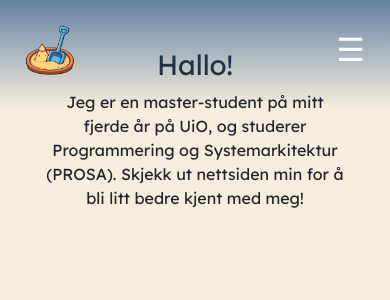
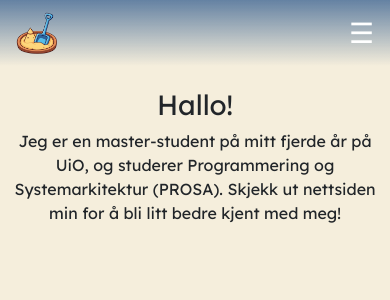
Before and after one commit to mathias1601/Sandbox, a React (Vite) app: page /#/Home in a window 390 px wide. Shown: the top 300 px of the page. Built offline with nearby package versions, Linux system fonts and the light colour scheme.

Commit message:
optimize styling for mobile or smaller view

```diff
--- a/src/App.css
+++ b/src/App.css
@@ -1,10 +1,10 @@
 .main {
-  margin-top: 5%;
+  margin-top: 5rem;
 }
 
 #root {
-  height: 100vh;
-  width: 100vw;
+  min-height: 100vh;
+  width: 100%;
   overflow: auto;
   margin: 0 auto;
   padding: 2rem;
@@ -71,3 +71,29 @@ body {
 .read-the-docs {
   color: #888;
 }
+
+/* For mobile */
+
+@media (max-width: 900px) {
+  .main {
+    margin-top: 5.5rem;
+  }
+
+  #root {
+    padding: 1rem;
+  }
+
+  .card {
+    padding: 1.25em;
+  }
+}
+
+@media (max-width: 480px) {
+  .main {
+    margin-top: 4.75rem;
+  }
+
+  #root {
+    padding: 0.75rem;
+  }
+}
--- a/src/css/games.css
+++ b/src/css/games.css
@@ -1,12 +1,13 @@
 .games_display_banner {
     width: 60%;
+    max-width: 760px;
     align-items: center;
-    display: inline-block;
+    display: block;
     position: relative;
     flex-direction: column;
     border: 3px solid black;
     border-radius: 20px;
-    margin-bottom: 40px;
+    margin: 0 auto 40px;
     transition: transform .2s;
 }
 
@@ -17,9 +18,32 @@
 
 .games_banner {
     width: 100%;
-    border-radius: 20px;
+    border-radius: 16px;
 }
 
 .games_display_banner:hover {
     transform: scale(1.1);
 }
+
+/* For mobile */
+
+@media (max-width: 900px) {
+    .games_display_banner {
+        width: min(100%, 680px);
+        margin-bottom: 1.25rem;
+    }
+
+    .games_display_banner:hover {
+        transform: none;
+    }
+}
+
+@media (max-width: 480px) {
+    .games_display_banner {
+        border-radius: 12px;
+    }
+
+    .games_banner {
+        border-radius: 10px;
+    }
+}
--- a/src/css/home.css
+++ b/src/css/home.css
@@ -1,5 +1,5 @@
 .intro-container {
-    margin-top: 5%;
+    margin-top: 2rem;
 }
 
 .introText {
@@ -7,3 +7,17 @@
     margin: 0 auto;
     text-align: center;
 }
+
+/* For mobile */
+
+@media (max-width: 900px) {
+    .introText {
+        max-width: min(800px, 100%);
+    }
+}
+
+@media (max-width: 480px) {
+    .intro-container {
+        margin-top: 1rem;
+    }
+}
--- a/src/css/navbar.css
+++ b/src/css/navbar.css
@@ -3,20 +3,18 @@
 .custom-navbar-button {
     border: none;
     border-bottom: 0.188rem solid transparent;
-    padding: 0.625rem 3.125rem;
+    padding: 0.625rem clamp(1rem, 4vw, 3.125rem);
     transition: border-bottom 0.5s ease;
     background-color: transparent;
     color: white;
-    font-size: 20px;
+    font-size: clamp(1rem, 2vw, 1.25rem);
     text-decoration: none;
 }
 
 .active-button {
     border-bottom: 2px solid white;
-    padding: 10px 50px;
     background-color: transparent;
     color: white;
-    font-size: 20px;
 }
 
 .button-container {
@@ -35,6 +33,7 @@
 
 .custom-navbar {
     display: flex;
+    align-items: center;
     justify-content: space-between;
     background: linear-gradient(to bottom, rgba(39, 84, 138, 0.7), rgba(39, 84, 138, 0));
     top: 0;
@@ -44,9 +43,13 @@
     width: 100%;
     color: white;
     position: fixed;
-    padding: 1.563rem;
+    padding: 1rem 1.5rem;
     z-index: 1;
     pointer-events: none;
+}
+
+.custom-navbar h1 {
+    margin: 0;
 }
 
 .custom-navbar * {
@@ -67,18 +70,19 @@
     cursor: pointer;
 }
 
-/* Responsive behavior */
+/* Responsive behavior for mobile or small window sizes */
 @media (max-width: 900px) {
     .button-container {
         display: none;
         position: absolute;
-        top: 70px;
-        right: 10px;
-        background: gray;
+        top: 100%;
+        right: 1rem;
+        min-width: min(220px, calc(100vw - 2rem));
+        background: rgba(82, 78, 72, 0.96);
         flex-direction: column;
         gap: 0.5rem;
         padding: 1rem;
-        box-shadow: 0 2px 8px rgba(255, 255, 255, 0.15);
+        box-shadow: 0 8px 24px rgba(45, 36, 24, 0.2);
         border-radius: 8px;
     }
 
@@ -89,4 +93,33 @@
     .hamburger {
         display: block;
     }
+
+    .custom-navbar {
+        padding: 0.75rem 1rem;
+    }
+
+    .custom-navbar-button,
+    .active-button {
+        width: 100%;
+        padding: 0.75rem 1rem;
+        text-align: left;
+    }
+
+    .custom-dropdown {
+        align-items: center;
+    }
+
+    .dropdown-arrow {
+        padding-top: 0;
+    }
 }
+
+@media (max-width: 480px) {
+    .custom-navbar img {
+        width: 42px;
+    }
+
+    .hamburger {
+        font-size: 1.75rem;
+    }
+}
--- a/src/css/projects.css
+++ b/src/css/projects.css
@@ -79,18 +79,6 @@
     padding-left: 5px;
 }
 
-@media (max-width: 900px) {
-    .display {
-        display: block;
-    }
-
-    .github_card {
-        text-align: center;
-        margin-left: 25%;
-        margin-bottom: 5%;
-    }
-}
-
 .link_container {
     text-decoration: none;
 }
@@ -149,3 +137,66 @@
 .project_modal .modal-footer {
     border-color: #5C4E38;
 }
+
+/* Mobile display */
+
+@media (max-width: 900px) {
+    .display {
+        display: block;
+        padding: 0;
+    }
+
+    .github_card {
+        display: flex;
+        justify-content: center;
+        margin-bottom: 1.5rem;
+        text-align: center;
+    }
+
+    .github_card .card {
+        width: min(100%, 360px) !important;
+    }
+
+    .banner_container {
+        grid-template-columns: 1fr;
+        gap: 1rem;
+        max-width: 640px;
+        margin: 0 auto;
+    }
+
+    .display_banner {
+        border-radius: 12px;
+    }
+
+    .project_modal .modal-dialog {
+        margin: 0.75rem;
+    }
+}
+
+@media (max-width: 480px) {
+    .banner_container {
+        max-width: 360px;
+    }
+
+    .banner_overlay {
+        padding: 0.5rem 0.75rem;
+    }
+
+    .banner_image_wrapper {
+        aspect-ratio: 16 / 5;
+    }
+
+    .project_modal_banner {
+        aspect-ratio: 16 / 6;
+    }
+
+    .project_modal .modal-footer {
+        align-items: stretch;
+        flex-direction: column;
+    }
+
+    .project_modal .modal-footer .btn {
+        width: 100%;
+        margin: 0;
+    }
+}
```
